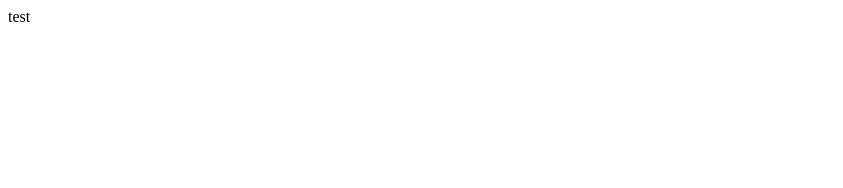
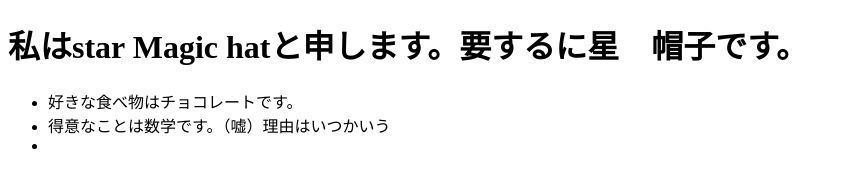
Before and after one commit to starmagichat/starmagichat_website, a plain HTML site: page docs/index.html in a window 1280 px wide. Shown: the whole page, without its empty margins (0-843 px from the left). Drawn offline with Linux system fonts and the light colour scheme.

Commit message:
Update index.html
自己紹介

```diff
--- a/docs/index.html
+++ b/docs/index.html
@@ -6,6 +6,15 @@
     <title>Document</title>
 </head>
 <body>
-    <div>test</div>
+    <h1>私はstar Magic hatと申します。要するに星　帽子です。</h1>
+    <ul>
+        <li>
+            好きな食べ物はチョコレートです。
+        </li>
+
+        <li>
+            得意なことは数学です。（嘘）理由はいつかいう
+        <li>
+    </ul>
 </body>
 </html>
```
